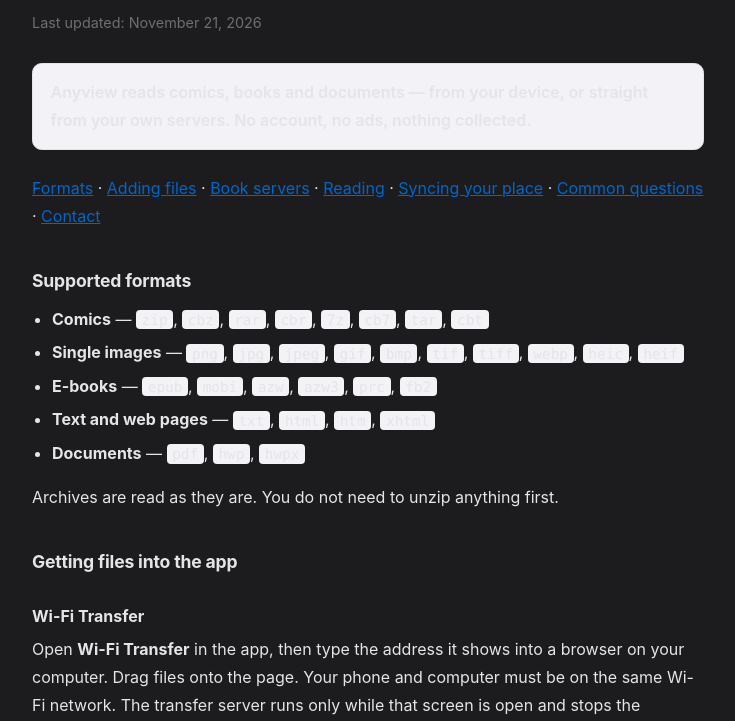
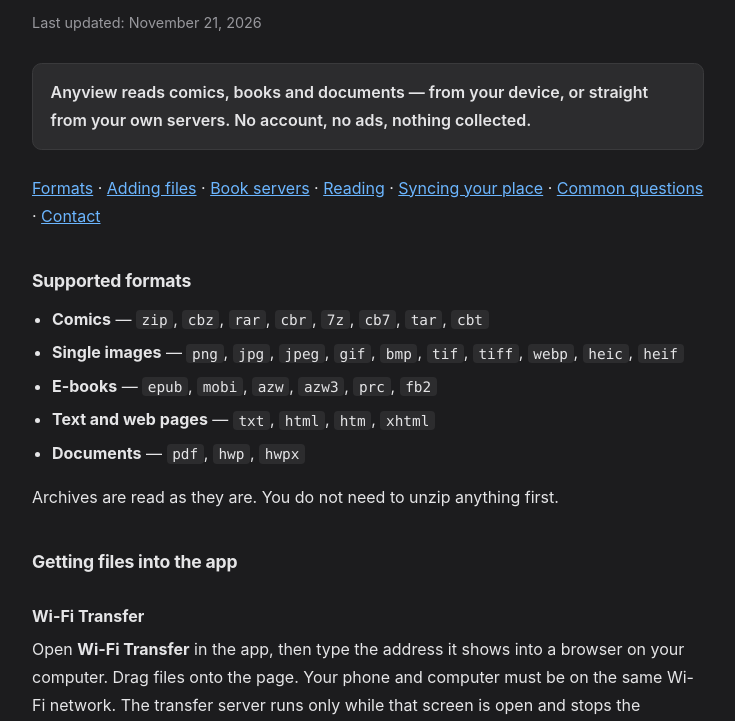
Before and after one commit to shaini99/privacy, a plain HTML site: page anyview/support.html in a window 1280 px wide. Shown: the part 79-800 px from the top of the page, without its empty margins (272-1007 px from the left). Drawn offline with Linux system fonts and the dark colour scheme.

Commit message:
Anyview support: fix dark mode — light .lede/code backgrounds overrode the dark rules

```diff
--- a/anyview/support.html
+++ b/anyview/support.html
@@ -11,12 +11,6 @@
     font: 16px/1.75 -apple-system, BlinkMacSystemFont, "Segoe UI", Roboto, sans-serif;
     color: #1c1c1e; background: #fff;
     overflow-wrap: break-word;
-  }
-  @media (prefers-color-scheme: dark) {
-    body { color: #e5e5e7; background: #1c1c1e; }
-    a { color: #6cb6ff; }
-    .lede { background: #2c2c2e; border-color: #3a3a3c; }
-    code { background: #2c2c2e; }
   }
   h1 { font-size: 1.6rem; margin: 0 0 .25rem; letter-spacing: -.02em; }
   h2 { font-size: 1.1rem; margin: 2.25rem 0 .5rem; letter-spacing: -.01em; }
@@ -36,6 +30,14 @@
     font: .9em/1 ui-monospace, SFMono-Regular, Menlo, monospace;
   }
   footer { margin-top: 3rem; color: #6e6e73; font-size: .85rem; }
+  /* 다크는 기본 규칙 뒤에 둔다 — 앞에 두면 뒤의 .lede·code 밝은 배경이 덮어써 글자가 안 보였다 */
+  @media (prefers-color-scheme: dark) {
+    body { color: #e5e5e7; background: #1c1c1e; }
+    a { color: #6cb6ff; }
+    .lede { background: #2c2c2e; border-color: #3a3a3c; }
+    code { background: #2c2c2e; }
+    .updated, footer { color: #98989d; }
+  }
 </style>
 </head>
 <body>
```
